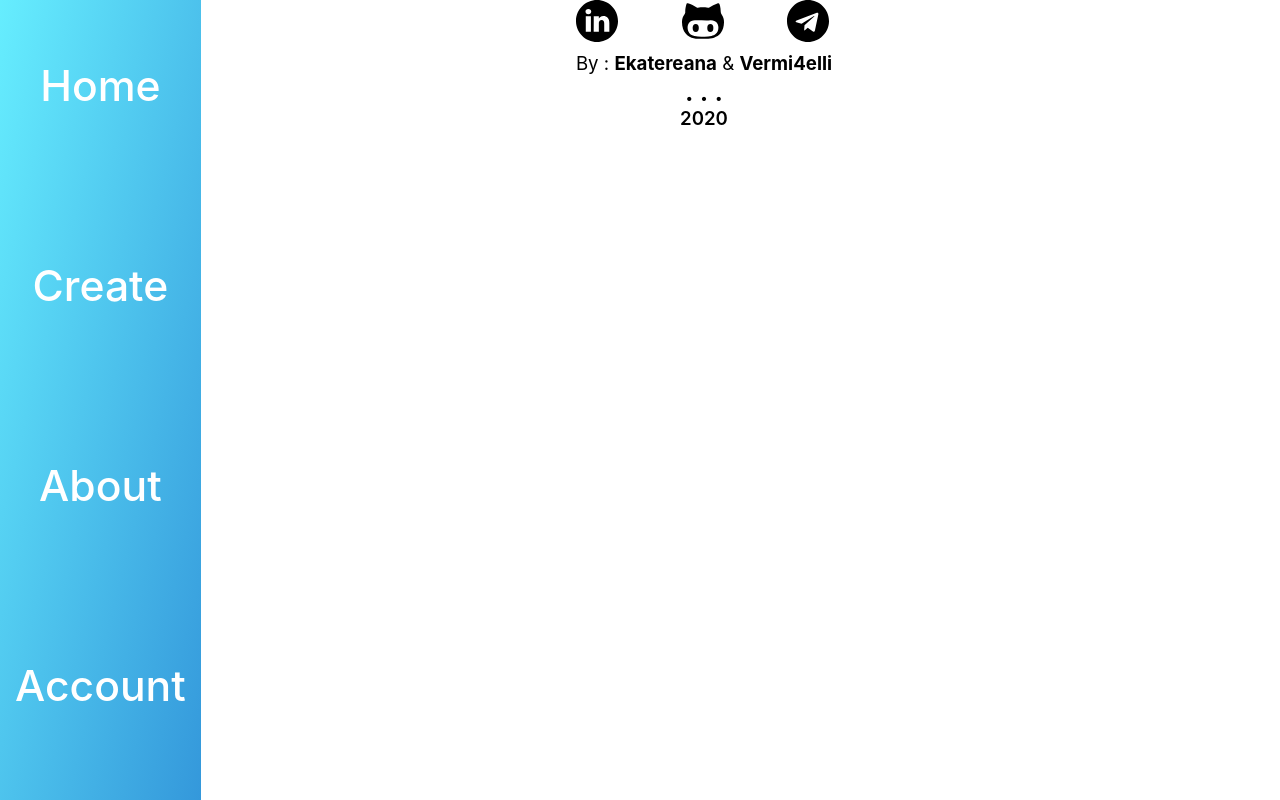
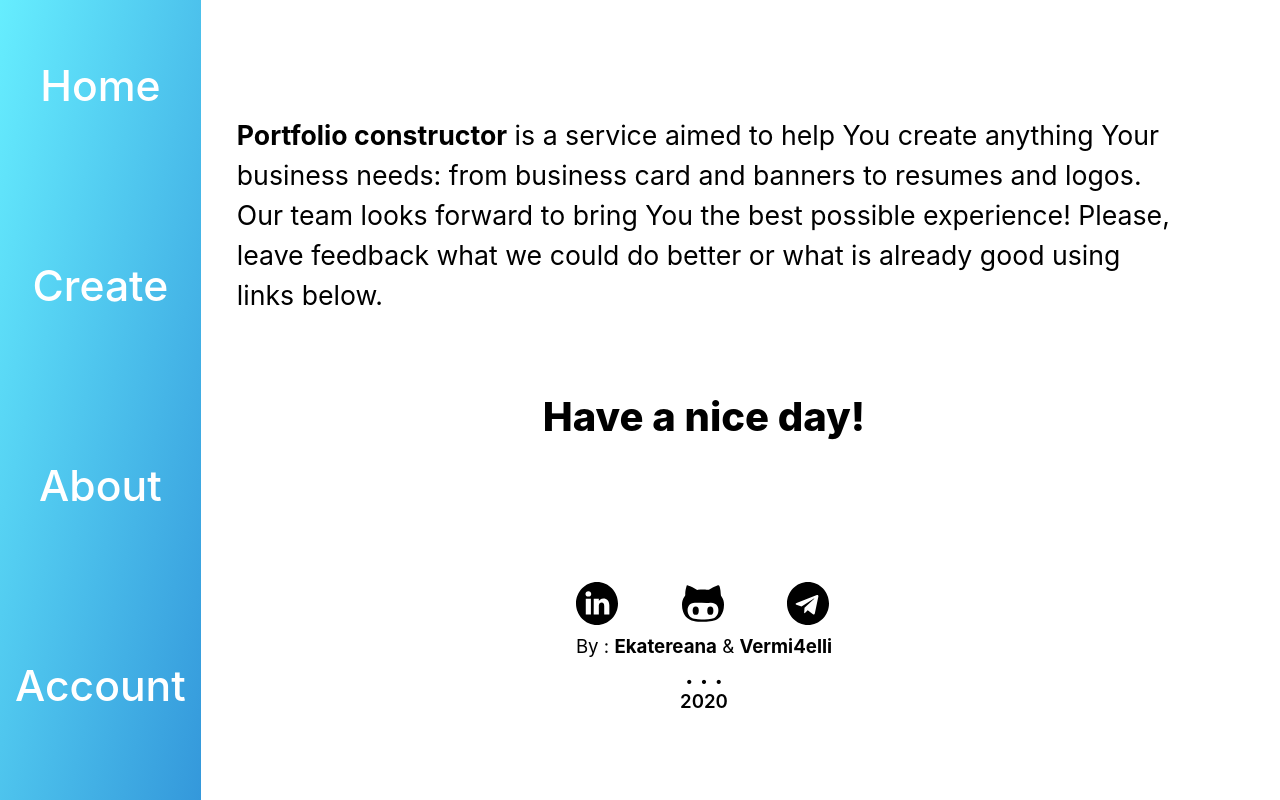
Before and after one commit to Ekatereana/Portfolio-constructor, a React (Create React App) app in the folder frontend/: page /about in a window 1280 px wide. Built offline with nearby package versions, Linux system fonts and the light colour scheme.

Commit message:
Edited styles

```diff
--- a/frontend/src/App.js
+++ b/frontend/src/App.js
@@ -15,6 +15,9 @@ import './Components/HomePage/HomePage.css';
 import Create from './Components/Create/Create';
 import './Components/Create/Create.css';
 
+import About from './Components/About/About';
+import './Components/About/About.css';
+
 import Main from './Components/Main/Main';
 import './Components/Main/Main.css';
 
@@ -29,6 +32,7 @@ function App () {
         <div className="vertical-panel">
           <Route path="/home" component={HomePage}/>
           <Route path="/main" component={Main}/>
+          <Route path="/about" component={About}/>
           <Route path="/create-new-portfolio" component={Create}/>
           <Route path="/registration" component={Container}/>
           <Footer/>
--- /dev/null
+++ b/frontend/src/Components/About/About.css
@@ -0,0 +1,21 @@
+.about {
+    display: flex;
+    flex-direction: column;
+    background: white;
+    height: 60%;
+    width: 73%;
+    margin: 3% 10% 5% 18.5%;
+    padding-right: 10%;
+    justify-content: space-evenly;
+}
+
+.description {
+    font-size: 20pt;
+    line-height: 30pt;
+}
+
+.accent {
+    font-size: 30pt;
+    font-weight: 800;
+    align-self: center;
+}
--- /dev/null
+++ b/frontend/src/Components/About/About.js
@@ -0,0 +1,18 @@
+import React from 'react';
+import './About.css';
+
+const About = () => {
+  return (
+    <div className="about">
+      <p className="description"><strong>Portfolio constructor</strong> is a
+        service aimed to help You create anything
+        Your business needs: from business card and banners to resumes and
+        logos. Our team looks forward to bring You the best possible experience!
+        Please, leave feedback what we could do better or what is already good
+        using links below.</p>
+      <p className='accent'>Have a nice day!</p>
+    </div>
+  );
+};
+
+export default About;
--- a/frontend/src/Components/Create/Create.css
+++ b/frontend/src/Components/Create/Create.css
@@ -1,5 +1,5 @@
 .edit-table {
-    margin: 0 0 3% 11%;
+    margin: 0 0 3% 13%;
     align-self:  center;
     display: flex;
     flex-direction: column;
@@ -8,5 +8,5 @@
 
 .heading {
     font-size: 24pt;
-    margin: 10px;
+    margin: 2%;
 }
--- a/frontend/src/Components/Footer/Footer.css
+++ b/frontend/src/Components/Footer/Footer.css
@@ -63,7 +63,7 @@
 
 }
 
-.Authtors{
+.Authors{
     width: 90%;
     margin-left: 10%;
     padding-top: 4px;
--- a/frontend/src/Components/Footer/Footer.js
+++ b/frontend/src/Components/Footer/Footer.js
@@ -24,7 +24,7 @@ const Footer = (props) => {
 
         </a>
       </div>
-      <div className="Authtors">
+      <div className="Authors">
         <div className="Credits">
           <p className="Credit">By :&nbsp;</p>
           <a className={'Credit'} href="https://github.com/Ekatereana/">
```
